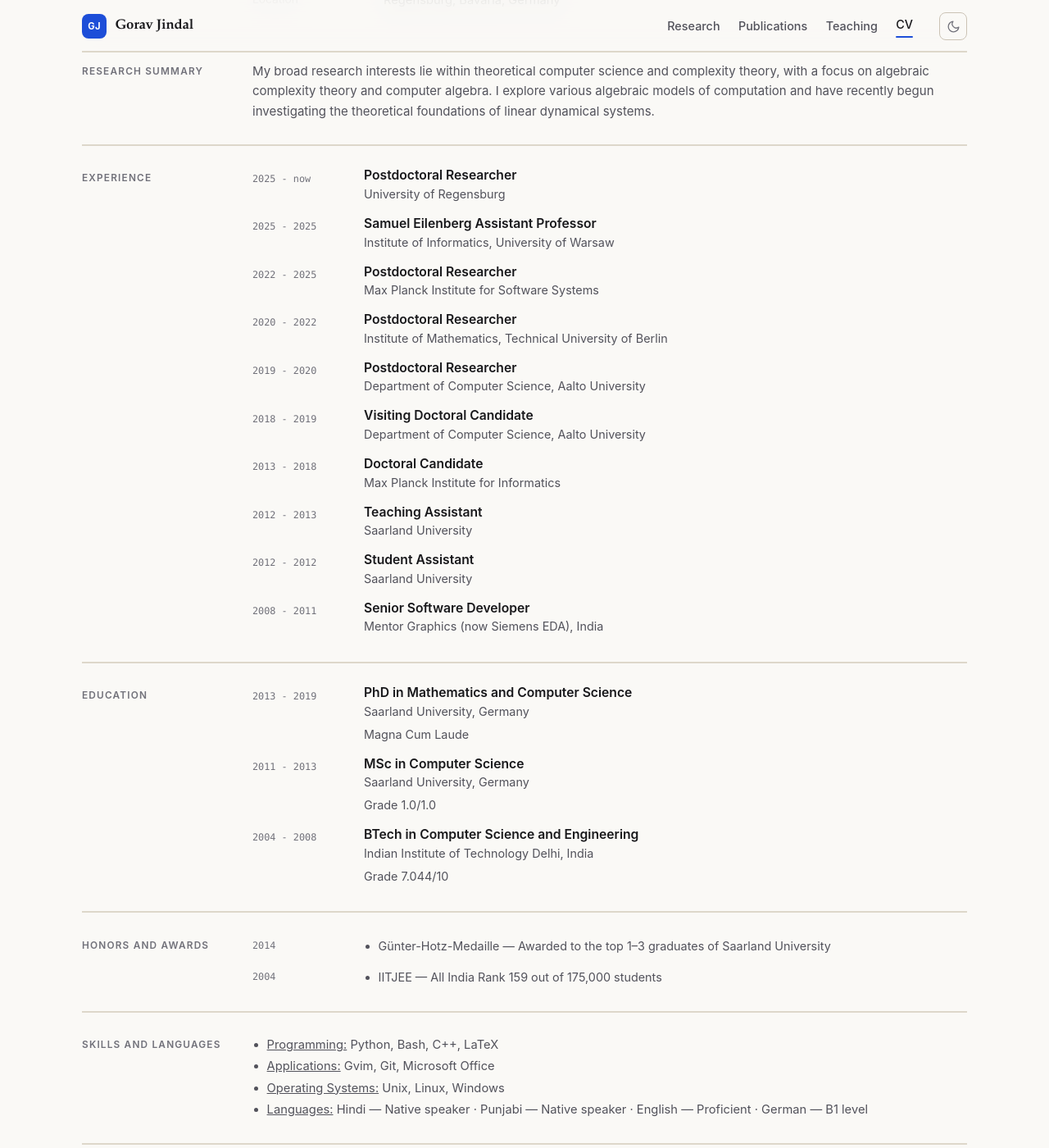
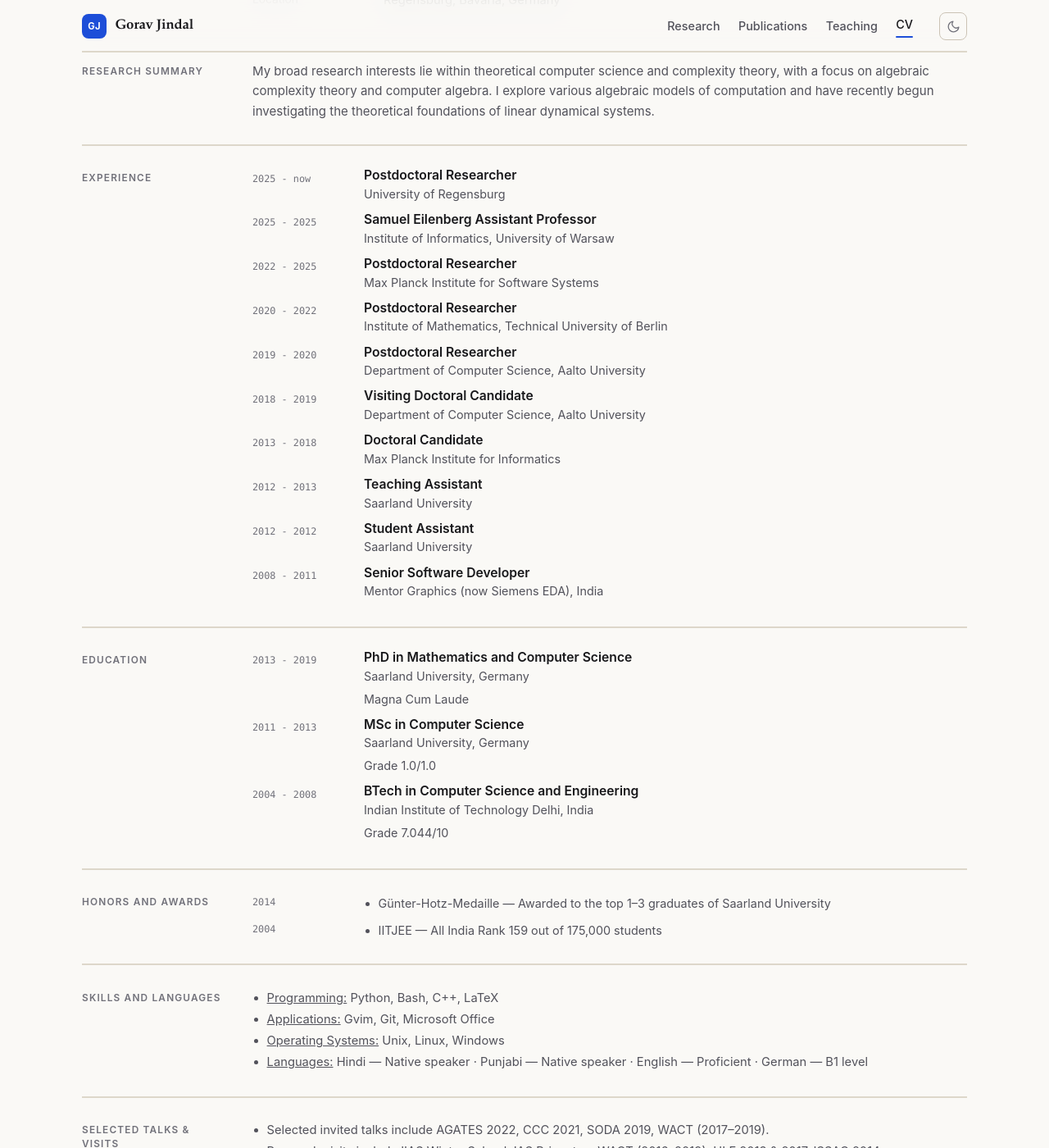
Before and after one commit to goravjindal/goravjindal.github.io, a Jekyll site: the page built from _pages/cv.md, in a window 1280 px wide and 1400 px high, scrolled down 465 px. Shown: the whole window at 82% size. Built offline with Jekyll 4.4.1, drawn with Linux system fonts in a browser that asks for light colours.

Commit message:
Tighten CV experience and education spacing

```diff
--- a/assets/css/main.css
+++ b/assets/css/main.css
@@ -1026,7 +1026,7 @@ hr {
   display: grid;
   grid-template-columns: 7.5rem minmax(0, 1fr);
   gap: 1rem;
-  margin-bottom: 0.7rem;
+  margin-bottom: 0.4rem;
 }
 
 .cv-item:last-child {
```
